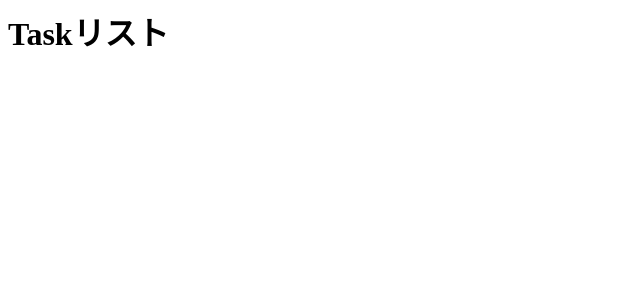
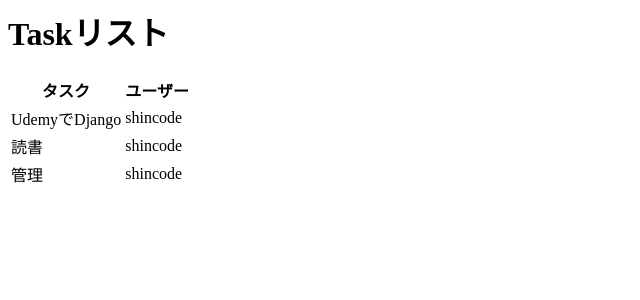
Before and after one commit to sirajirasajiki/todoapp, a Django app: page / in a window 1280 px wide. Shown: the top 300 px of the page, without its empty margins (0-640 px from the left). Run offline with Django 5.2, Linux system fonts and the light colour scheme; data comes from the database, SQL or seed files in the repository.

Commit message:
タスク一覧ページでDBから取得したデータを表示

```diff
--- a/todoapp/templates/todoapp/task_list.html
+++ b/todoapp/templates/todoapp/task_list.html
@@ -1 +1,14 @@
 <h1>Taskリスト</h1>
+
+<table>
+    <tr>
+        <th>タスク</th>
+        <th>ユーザー</th>
+    </tr>
+    {% for task in tasks %}
+    <tr>
+        <td>{{task.title}}</td>
+        <td>{{task.user}}</td>
+    </tr>
+    {% endfor %}
+</table>
--- a/todoapp/views.py
+++ b/todoapp/views.py
@@ -7,3 +7,4 @@ from todoapp.models import Task
 # Create your views here.
 class TaskList(ListView):
     model = Task
+    context_object_name = "tasks"
```
